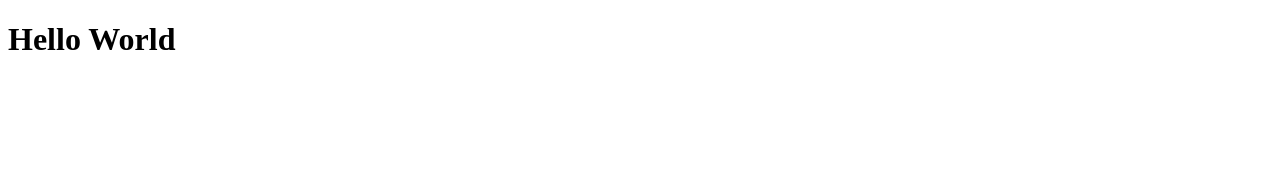
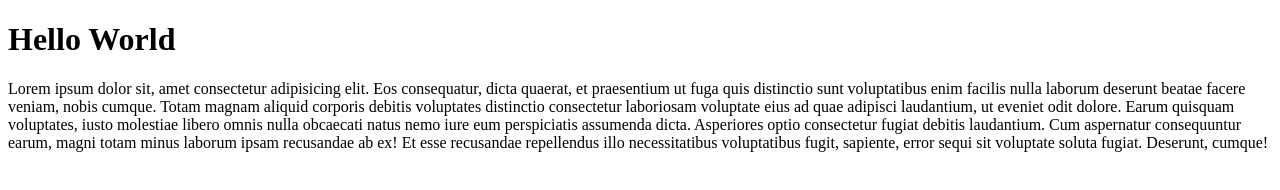
Before and after one commit to MEKE1992/mynewrepo, a plain HTML site: page index.html in a window 1280 px wide. Drawn offline with Linux system fonts and the light colour scheme.

Commit message:
error fixed

```diff
--- a/index.html
+++ b/index.html
@@ -7,5 +7,18 @@
   </head>
   <body>
     <h1>Hello World</h1>
+    <p>
+      Lorem ipsum dolor sit, amet consectetur adipisicing elit. Eos consequatur,
+      dicta quaerat, et praesentium ut fuga quis distinctio sunt voluptatibus
+      enim facilis nulla laborum deserunt beatae facere veniam, nobis cumque.
+      Totam magnam aliquid corporis debitis voluptates distinctio consectetur
+      laboriosam voluptate eius ad quae adipisci laudantium, ut eveniet odit
+      dolore. Earum quisquam voluptates, iusto molestiae libero omnis nulla
+      obcaecati natus nemo iure eum perspiciatis assumenda dicta. Asperiores
+      optio consectetur fugiat debitis laudantium. Cum aspernatur consequuntur
+      earum, magni totam minus laborum ipsam recusandae ab ex! Et esse
+      recusandae repellendus illo necessitatibus voluptatibus fugit, sapiente,
+      error sequi sit voluptate soluta fugiat. Deserunt, cumque!
+    </p>
   </body>
 </html>
```
